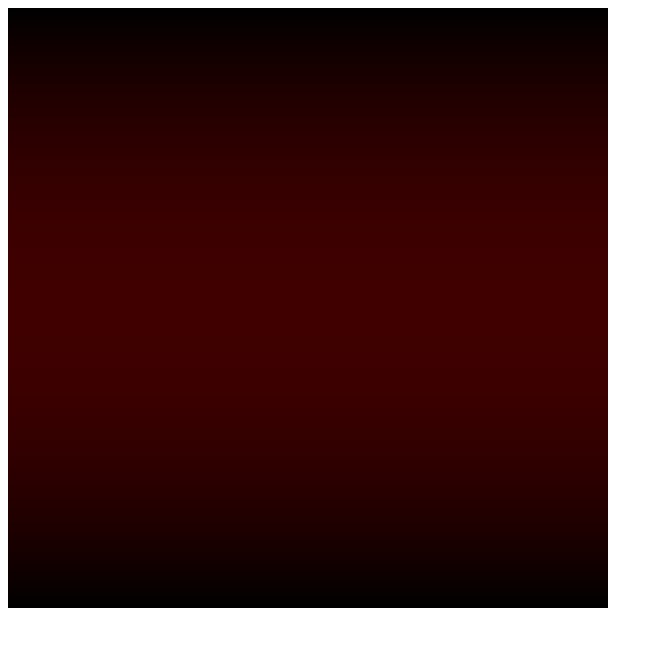
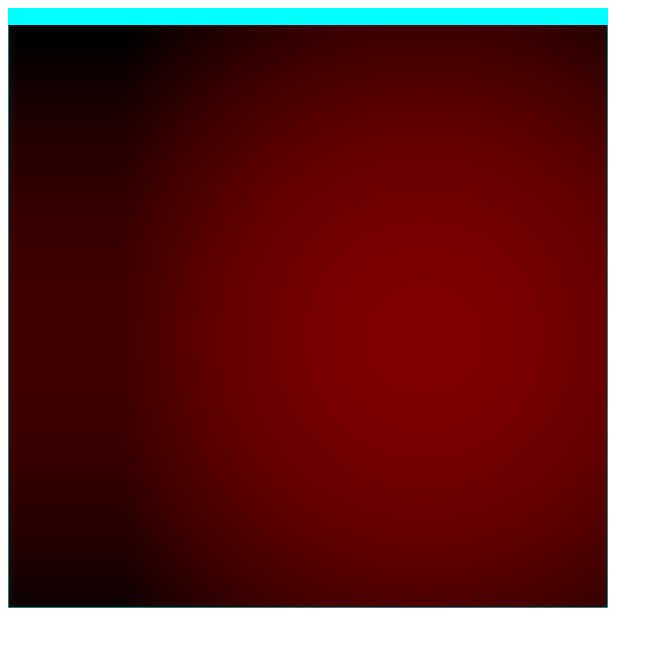
Before and after one commit to JamieJQuinn/George-GL, a plain HTML site: page index.html in a window 1280 px wide. Shown: the whole page, without its empty margins (0-663 px from the left). Drawn offline with Linux system fonts and the light colour scheme.

Commit message:
Cleanup & added semi-working boundaries

```diff
--- /dev/null
+++ b/boundary_conditions.js
@@ -0,0 +1,100 @@
+function loadBoundaryInfo(gl) {
+  // Vertex shader
+  const vsSource = `
+    attribute vec4 aVertexPosition;
+    attribute vec2 aTextureCoord;
+
+    varying highp vec2 vTextureCoord;
+
+    void main(void) {
+      gl_Position = aVertexPosition;
+      vTextureCoord = aTextureCoord;
+    }
+  `;
+
+  // Fragment shader
+  const fsSource = `
+    precision highp float;
+    varying highp vec2 vTextureCoord;
+
+    uniform sampler2D uSampler;
+    uniform float time;
+
+    void main(void) {
+      //gl_FragColor = texture2D(uSampler, vTextureCoord);
+      //gl_FragColor = texture2D(uSampler, vec2(vTextureCoord[0]+sin(time), vTextureCoord[1]));
+      gl_FragColor = vec4(0,1,1,1);
+    }
+  `;
+
+  const shaderProgram = initShaderProgram(gl, vsSource, fsSource);
+  const info = {
+    program: shaderProgram,
+    attribLocations: {
+      vertexPosition: gl.getAttribLocation(shaderProgram, 'aVertexPosition'),
+      textureCoord: gl.getAttribLocation(shaderProgram, 'aTextureCoord'),
+    },
+    uniformLocations: {
+      uSampler: gl.getUniformLocation(shaderProgram, 'uSampler'),
+    },
+  };
+
+  info.vao = gl.createVertexArray();
+  gl.bindVertexArray(info.vao);
+
+  const num = 2;  // pull out 2 values per iteration
+  const type = gl.FLOAT;    // the data in the buffer is 32bit floats
+  const normalize = false;  // don't normalize
+  const stride = 0;         // how many bytes to get from one set of values to the next
+                            // 0 = use type and numComponents above
+  const offset = 0;         // how many bytes inside the buffer to start from
+
+  // Create and bind position buffer
+  const positionBuffer = gl.createBuffer();
+  gl.bindBuffer(gl.ARRAY_BUFFER, positionBuffer);
+  const positions = [
+     1.0,  1.0,
+    -1.0,  1.0,
+    -1.0, -1.0,
+     1.0, -1.0,
+  ];
+  gl.bufferData(gl.ARRAY_BUFFER,
+                new Float32Array(positions),
+                gl.STATIC_DRAW);
+
+  gl.vertexAttribPointer(
+    info.attribLocations.vertexPosition, num, type, normalize, stride, offset);
+  gl.enableVertexAttribArray(info.attribLocations.vertexPosition);
+
+  if(info.attribLocations.textureCoord != -1) {
+    // Create and bind texture buffer
+    const textureCoordBuffer = gl.createBuffer();
+    gl.bindBuffer(gl.ARRAY_BUFFER, textureCoordBuffer);
+    const textureCoordinates = [
+      // Main Square
+      1.0,  1.0,
+      0.0,  1.0,
+      0.0,  0.0,
+      1.0,  0.0,
+    ];
+    gl.bufferData(gl.ARRAY_BUFFER, new Float32Array(textureCoordinates),
+                  gl.STATIC_DRAW);
+    gl.vertexAttribPointer(
+      info.attribLocations.textureCoord, num, type, normalize, stride, offset);
+    gl.enableVertexAttribArray(info.attribLocations.textureCoord);
+  }
+
+  return info;
+}
+
+function applyBoundaryConditions(gl, fb, texture, simInfo, boundaryInfo) {
+  gl.useProgram(boundaryInfo.program);
+  gl.bindVertexArray(boundaryInfo.vao);
+  gl.bindFramebuffer(gl.FRAMEBUFFER, fb);
+  bindTextureAsSampler(gl, boundaryInfo, texture);
+
+  gl.viewport(0, 0, gl.canvas.width, gl.canvas.height);
+  const offset = 0;
+  const vertexCount = 4;
+  gl.drawArrays(gl.LINE_LOOP, offset, vertexCount);
+}
--- a/index.html
+++ b/index.html
@@ -5,6 +5,7 @@
   </body>
   <script src="utility.js"></script>
   <script src="initial_conditions.js"></script>
+  <script src="boundary_conditions.js"></script>
   <script src="simulation.js"></script>
   <script src="main.js"></script>
 </html>
--- a/initial_conditions.js
+++ b/initial_conditions.js
@@ -48,10 +48,5 @@ function loadInitialConditions(gl, fb) {
   // Bind correct framebuffer
   gl.bindFramebuffer(gl.FRAMEBUFFER, fb);
   // Finally draw
-  gl.viewport(0, 0, gl.canvas.width, gl.canvas.height);
-  gl.clearColor(0.0, 0.0, 1.0, 1.0);
-  gl.clear(gl.COLOR_BUFFER_BIT);
-  const offset = 0;
-  const vertexCount = 4;
-  gl.drawArrays(gl.TRIANGLE_STRIP, offset, vertexCount);
+  gl.drawArrays(gl.TRIANGLE_STRIP, 0, 4);
 }
--- a/simulation.js
+++ b/simulation.js
@@ -22,7 +22,7 @@ function loadSimInfo(gl) {
 
     void main(void) {
       //gl_FragColor = texture2D(uSampler, vTextureCoord);
-      gl_FragColor = texture2D(uSampler, vec2(vTextureCoord[0]+sin(time), vTextureCoord[1]));
+      gl_FragColor = texture2D(uSampler, vec2(vTextureCoord[0]+0.1*sin(time), vTextureCoord[1]+0.1*cos(time)));
     }
   `;
 
@@ -44,7 +44,7 @@ function loadSimInfo(gl) {
   return info;
 }
 
-function loop(gl, framebuffers, textures, screenInfo, simInfo, simVars) {
+function loop(gl, framebuffers, textures, screenInfo, simInfo, boundaryInfo, simVars) {
   var count = simVars.count;
   var time = simVars.time;
 
@@ -62,6 +62,8 @@ function loop(gl, framebuffers, textures, screenInfo, simInfo, simVars) {
   const vertexCount = 4;
   gl.drawArrays(gl.TRIANGLE_STRIP, offset, vertexCount);
 
+  applyBoundaryConditions(gl, framebuffers[1 + (count % 2)], textures[0 + (count % 2)], simInfo, boundaryInfo);
+
   //drawToScreen(gl, screenInfo, textures[count]);
 
   simVars.timePrev = time;
@@ -69,12 +71,13 @@ function loop(gl, framebuffers, textures, screenInfo, simInfo, simVars) {
 
   window.requestAnimationFrame(function (tFrame) {
     simVars.time = tFrame;
-    loop(gl, framebuffers, textures, screenInfo, simInfo, simVars);
+    loop(gl, framebuffers, textures, screenInfo, simInfo, boundaryInfo, simVars);
   });
 }
 
 function runSimulation(gl, framebuffers, textures, screenInfo) {
   const simInfo = loadSimInfo(gl);
+  const boundaryInfo = loadBoundaryInfo(gl);
 
   var simVars = {
     time: 0,
@@ -82,5 +85,5 @@ function runSimulation(gl, framebuffers, textures, screenInfo) {
     count: 0,
   };
 
-  loop(gl, framebuffers, textures, screenInfo, simInfo, simVars)
+  loop(gl, framebuffers, textures, screenInfo, simInfo, boundaryInfo, simVars)
 }
--- a/utility.js
+++ b/utility.js
@@ -171,10 +171,5 @@ function drawToScreen(gl, screenInfo, texture) {
   gl.bindVertexArray(screenInfo.vao);
   gl.bindFramebuffer(gl.FRAMEBUFFER, null);
   bindTextureAsSampler(gl, screenInfo, texture);
-  gl.viewport(0, 0, gl.canvas.width, gl.canvas.height);
-  gl.clearColor(0.0, 0.0, 1.0, 1.0);
-  gl.clear(gl.COLOR_BUFFER_BIT);
-  const offset = 0;
-  const vertexCount = 4;
-  gl.drawArrays(gl.TRIANGLE_STRIP, offset, vertexCount);
+  gl.drawArrays(gl.TRIANGLE_STRIP, 0, 4);
 }
```
